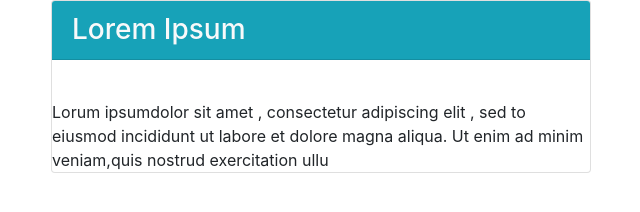
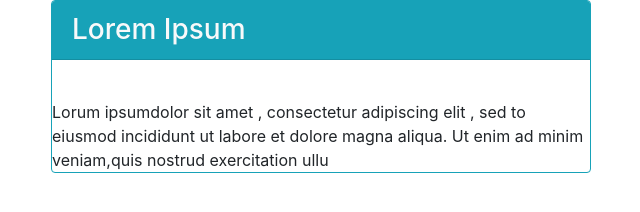
Before and after one commit to SOCRATE85/Bootstrap-Practice, a website: page card_demo.html in a window 1280 px wide. Shown: the whole page, without its empty margins (34-674 px from the left). Drawn offline with nearby package versions, Linux system fonts and the light colour scheme.

Commit message:
This a card content update

```diff
--- a/card_demo.html
+++ b/card_demo.html
@@ -11,7 +11,7 @@
         <div class="container">
                 <div class="row">
                     <div class="col-6 col-md-6">
-                        <div class="card ">
+                        <div class="card border-info">
                             <h3 class="card-header bg-info text-light"> Lorem Ipsum</h3>
                             <div class="card-body"></div>
                             Lorum ipsumdolor sit amet , consectetur adipiscing elit ,
```
